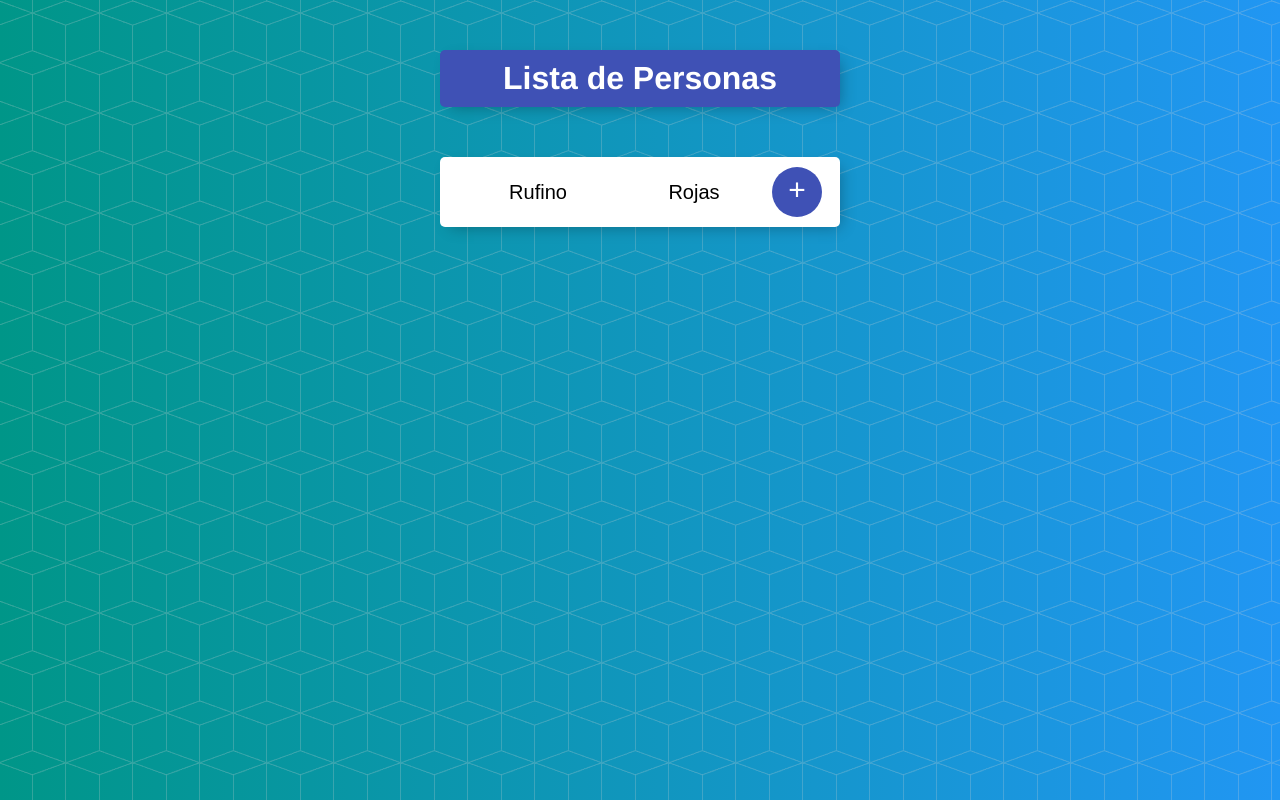
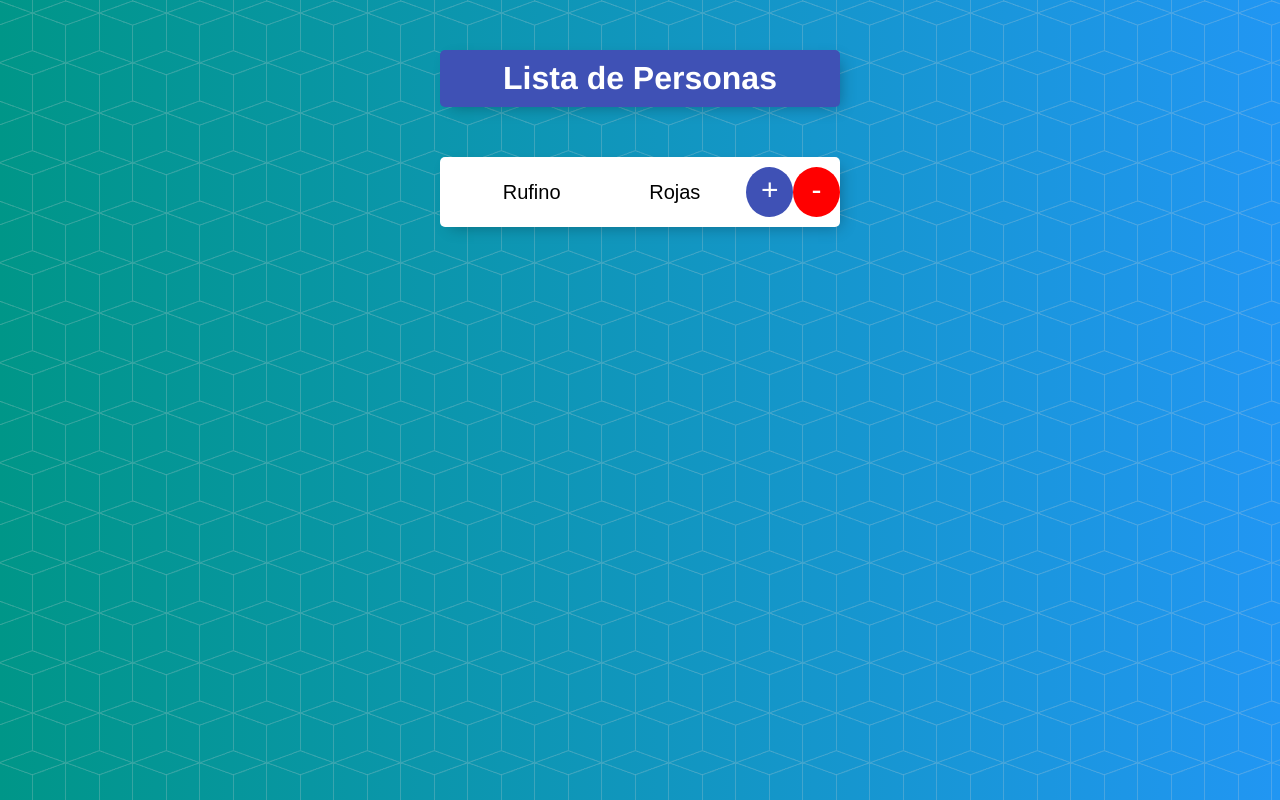
Before and after one commit to Gufi015/AngularCourse, an Angular app: page /personas/0 in a window 1280 px wide. Shown: the top 800 px of the page. Built offline with nearby package versions, Linux system fonts and the light colour scheme.

Commit message:
query params

```diff
--- a/src/app/personas.service.ts
+++ b/src/app/personas.service.ts
@@ -4,7 +4,6 @@ import { Injectable, EventEmitter } from '@angular/core';
 
 
 @Injectable()
-
 export class PersonaService {
   personas: Persona[] = [
     new Persona("Rufino", "Rojas"),
@@ -15,21 +14,27 @@ export class PersonaService {
   ];
 
   saludar = new EventEmitter<number>();
-  constructor(private logginService: LogginService){}
+  constructor(private logginService: LogginService) {}
 
   agregarPersona(persona: Persona) {
-    this.logginService.RecibirMensaje("SE AGREGO LA PERSONA " + JSON.stringify(persona));
+    this.logginService.RecibirMensaje(
+      "SE AGREGO LA PERSONA " + JSON.stringify(persona)
+    );
     this.personas.push(persona);
   }
 
-  encontrarPersona(index:number){
+  encontrarPersona(index: number) {
     let persona: Persona = this.personas[index];
     return persona;
   }
 
-  modificarPersona(index:number, persona:Persona){
+  modificarPersona(index: number, persona: Persona) {
     let persona1 = this.personas[index];
     persona1.nombre = persona.nombre;
     persona1.apellido = persona.apellido;
   }
+
+  eliminarPersona(index:number){
+    this.personas.splice(index,1);
+  }
 }
--- a/src/app/personas/formulario/formulario.component.html
+++ b/src/app/personas/formulario/formulario.component.html
@@ -3,7 +3,8 @@
     <input type="text" name="nombre" id="nombre" placeholder="Nombre" [(ngModel)]="nombreInput" required>
     <input type="text" name="apellido" id="apellido" placeholder="Apellido" [(ngModel)]="apellidoInput" required>
     <!-- <button type="submit" (click)="onAgregarPersona()">+</button> -->
-    <button type="submit">+</button>
+    <button type="submit" style="cursor: pointer;">+</button>
+    <button class="buttonRed" *ngIf="index != null" type="submit" style="cursor: pointer;" (click)="eliminarPersona()">-</button>
   </form>
 
 </div>
--- a/src/app/personas/formulario/formulario.component.ts
+++ b/src/app/personas/formulario/formulario.component.ts
@@ -16,6 +16,8 @@ export class FormularioComponent implements OnInit {
   apellidoInput: string = "";
   index: number;
 
+  modoEdicion:number;
+
   constructor(
     private logginService: LogginService,
     private personaService: PersonaService,
@@ -29,6 +31,9 @@ export class FormularioComponent implements OnInit {
 
   ngOnInit() {
     this.index = this.route.snapshot.params["id"];
+
+    this.modoEdicion = +this.route.snapshot.queryParams['modoEdicion']; // parsear a entero con el +
+    console.log('Elmodo es:' + this.modoEdicion);
     if (this.index) {
       let persona = this.personaService.encontrarPersona(this.index);
       this.nombreInput = persona.nombre;
@@ -62,4 +67,11 @@ export class FormularioComponent implements OnInit {
     }
     this.router.navigate(["personas"]);
   }
+
+  eliminarPersona() {
+    if (this.index != null) {
+      this.personaService.eliminarPersona(this.index);
+    }
+    this.router.navigate(["personas"]);
+  }
 }
--- a/src/app/personas/persona/persona.component.html
+++ b/src/app/personas/persona/persona.component.html
@@ -1,7 +1,9 @@
 <div class="item">
   <ul>
     <li>
-      <a [routerLink]="['/personas', indice]">
+      <a [routerLink]="['/personas', indice]"
+      [queryParams]="{modoEdicion: 1}"
+      >
       {{persona.nombre}} {{persona.apellido}}
       </a>
     </li>
--- a/src/styles.css
+++ b/src/styles.css
@@ -72,6 +72,18 @@ button {
   border-width: 0;
 }
 
+.buttonRed {
+  min-height: 50px;
+  width: 50px;
+  border-radius: 50%;
+  border-color: transparent;
+  background-color: red;
+  color: #fff;
+  font-size: 30px;
+  padding-bottom: 6px;
+  border-width: 0;
+}
+
 input[type="text"] {
   text-align: center;
   height: 60px;
```
